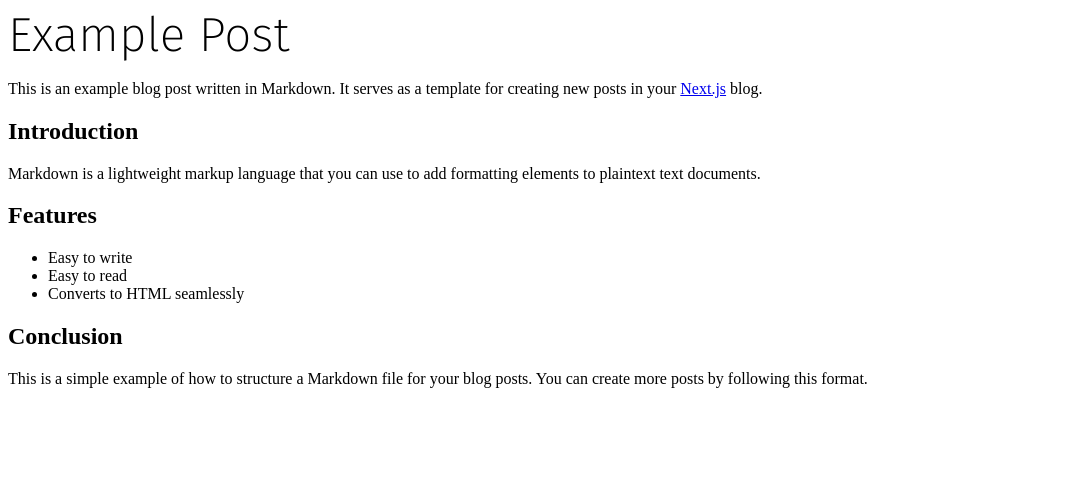
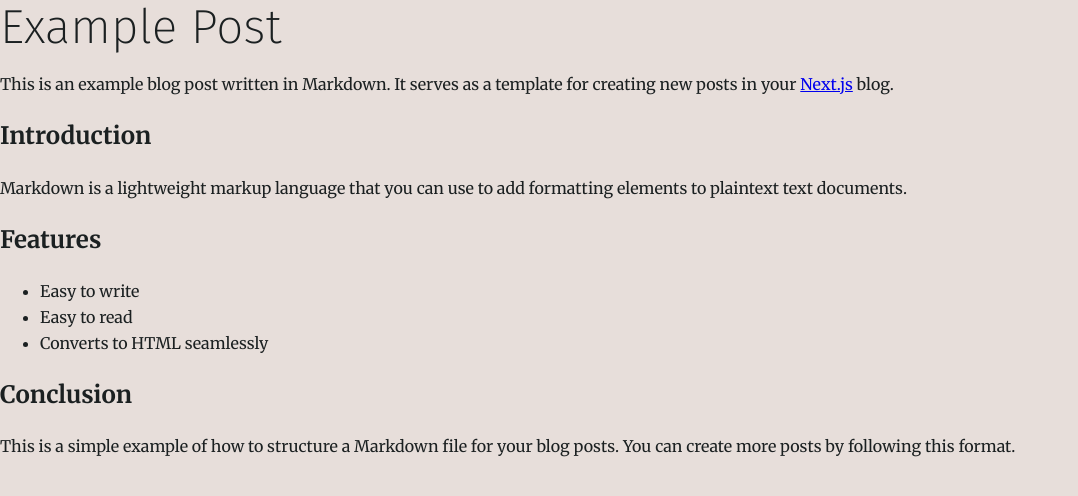
Before and after one commit to juanojeda/blog, a Next.js app: page /posts/example-post in a window 1280 px wide. Shown: the top 496 px of the page, without its empty margins (0-1078 px from the left). Built offline with nearby package versions, Linux system fonts and the light colour scheme; what @mui/material-nextjs would draw is missing.

Commit message:
use theme and cssbaseline

```diff
--- a/src/app/layout.tsx
+++ b/src/app/layout.tsx
@@ -1,6 +1,7 @@
 import {firaCode, firaSans, merriweather} from '@/components/fonts/fonts';import { ThemeProvider } from '@mui/material/styles';
 import {AppRouterCacheProvider} from "@mui/material-nextjs/v15-appRouter"
 import theme from '@/app/theme';
+import { CssBaseline } from '@mui/material';
 
 const fontClasses = [
   firaSans.variable,
@@ -18,6 +19,7 @@ export default function RootLayout({
       <body className={`${fontClasses}`}>
         <AppRouterCacheProvider>
           <ThemeProvider theme={theme}>
+            <CssBaseline />
             {children}
           </ThemeProvider>
         </AppRouterCacheProvider>
--- a/src/app/theme.ts
+++ b/src/app/theme.ts
@@ -6,9 +6,50 @@ const MERRIWEATHER = merriweather.style.fontFamily;
 const FIRA_SANS = firaSans.style.fontFamily;
 const FIRA_CODE = firaCode.style.fontFamily;
 
-
 const theme = createTheme({
   cssVariables: true,
+  palette: {
+    mode: 'light',
+    primary: {
+      main: '#32965d',
+      light: '#5BAB7D',
+      dark: '#236941',
+    },
+    background: {
+      default: '#E7DEDA',
+      paper: '#F7F4F3',
+    },
+    secondary: {
+      main: '#96326b',
+      light: '#AB5B88',
+      dark: '#69234A',
+    },
+    success: {
+      main: '#32965d',
+      light: '#5BAB7D',
+      dark: '#236941',
+    },
+    error: {
+      main: '#d64c54',
+      light: '#DE6F76',
+      dark: '#95353A',
+    },
+    warning: {
+      main: '#ff9147',
+      light: '#FFA76B',
+      dark: '#B26531',
+    },
+    info: {
+      main: '#326B96',
+      light: '#5B88AB',
+      dark: '#234A69',
+    },
+    text: {
+      primary: '#1B2021',
+      secondary: '#374143',
+      disabled: '#49575A',
+    },
+  },
   typography: {
     htmlFontSize: 16,
     fontFamily: MERRIWEATHER,
```
